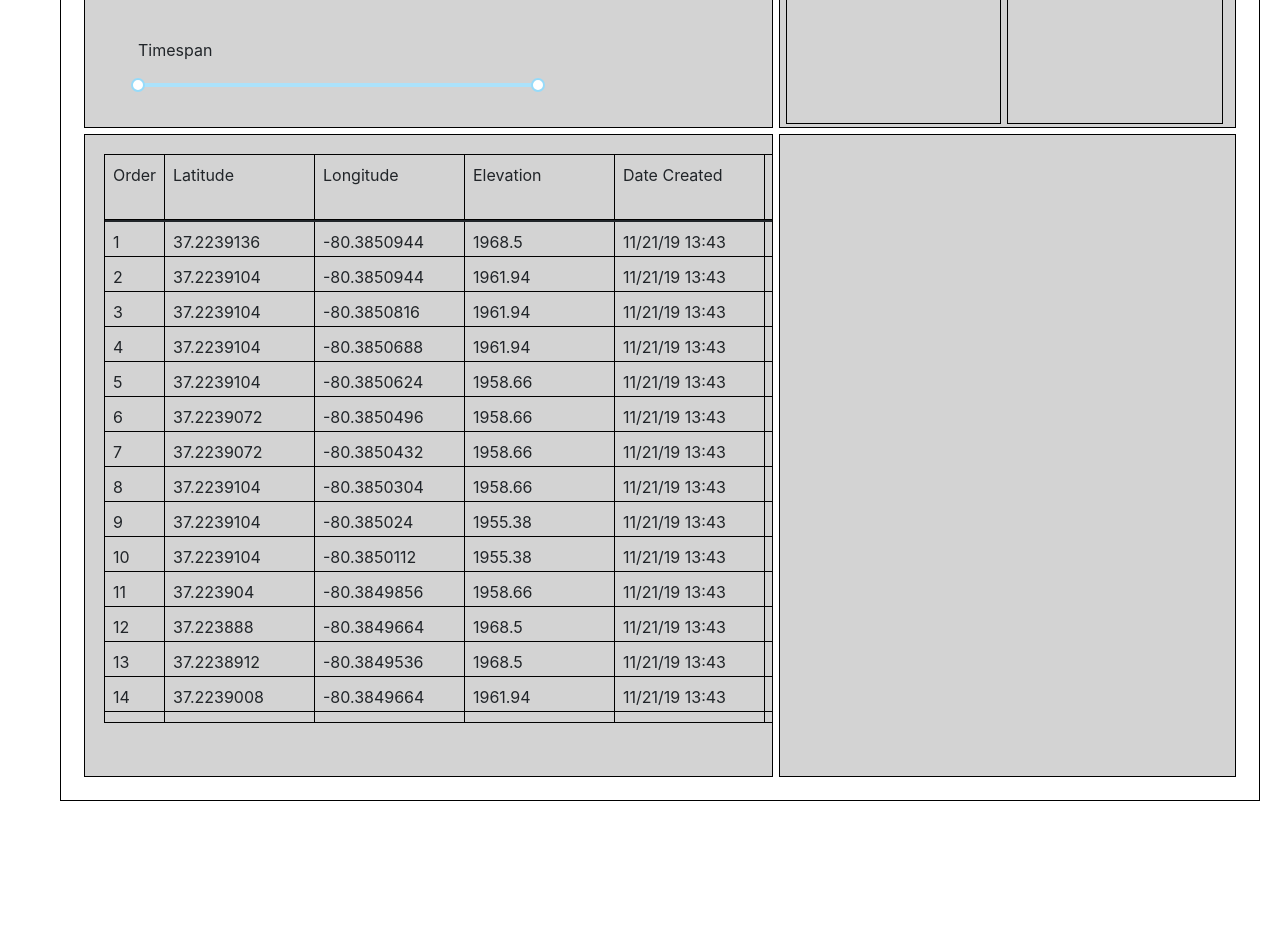
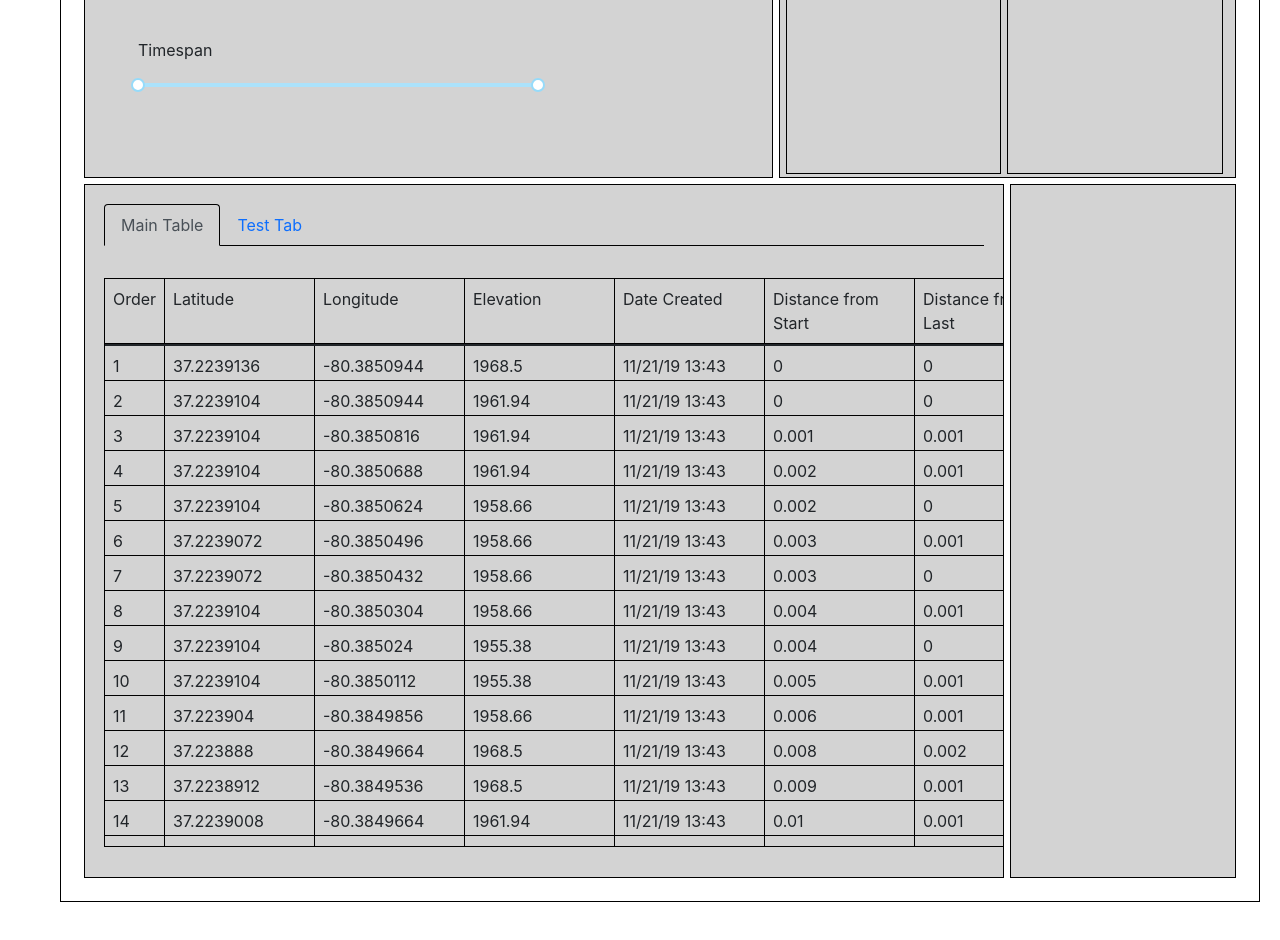
Before and after one commit to echo-lab/SensDat, a React (Create React App) app: page / in a window 1280 px wide. Shown: the part 580-1520 px from the top of the page. Before the commit the page ends 1421 px from the top, so only its background shows below. Built offline with nearby package versions, Linux system fonts and the light colour scheme.

Commit message:
Add tabs to Data Pane

```diff
--- a/src/data-view.js
+++ b/src/data-view.js
@@ -2,10 +2,28 @@ import React, { useCallback } from "react";
 import styled from "styled-components";
 import { useTable, useBlockLayout } from "react-table";
 import { FixedSizeList } from "react-window";
+import Tab from "react-bootstrap/Tab";
+import Tabs from 'react-bootstrap/Tabs';
+
+
+export function DataView({dataTable, uistate}) {
+  return (
+    <div className="data-container debug def-visible">
+      <Tabs defaultActiveKey="main" className="m-3">
+        <Tab eventKey="main" title="Main Table">
+          <Table dataTable={dataTable} />
+        </Tab>
+        <Tab eventKey="test" title="Test Tab">
+          <Styles><div>Hi there, I'm a test tab!</div></Styles>
+        </Tab>
+      </Tabs>
+    </div>
+  );
+}
 
 // This is pretty much copied from this example:
 // https://react-table.tanstack.com/docs/examples/virtualized-rows
-export function DataView({ dataTable, uistate }) {
+function Table({ dataTable }) {
   const scrollBarSize = React.useMemo(() => scrollbarWidth(), []);
 
   // These need to be memo-ized to prevent constant re-rendering
@@ -55,11 +73,7 @@ export function DataView({ dataTable, uistate }) {
     [prepareRow, rows]
   );
 
-  let classNames =
-    "data-container debug" + (uistate.showTable() ? " def-visible" : "");
-
   return (
-    <div className={classNames}>
       <Styles>
         <div {...getTableProps()} className="table">
           <div>
@@ -87,7 +101,6 @@ export function DataView({ dataTable, uistate }) {
           </div>
         </div>
       </Styles>
-    </div>
   );
 }
 
--- a/src/index.css
+++ b/src/index.css
@@ -19,7 +19,7 @@ div.debug {
   border: solid 1px black;
   display: grid;
   grid-template-columns: 20% 20% 20% 20% 20%;
-  grid-template-rows: 50% 50%;
+  grid-template-rows: 700px 700px;
   min-width: 1200px;
   min-height: 1200px;
   padding: 20px;
@@ -63,14 +63,27 @@ div.debug {
 }
 
 .data-container {
-  grid-column: 1 / span 3;
+  grid-column: 1 / span 4;
   grid-row-start: 2;
   overflow: scroll;
 }
 
 .tables-container {
-  grid-column: 4 / span 2;
+  grid-column: 5 / span 1;
   grid-row-start: 2;
+}
+
+.data-container .nav-tabs {
+  border-bottom: 1px solid black;
+}
+
+.data-container .nav-link.active {
+  background-color: inherit;
+  border-color: black black lightgrey black;
+}
+
+.data-container .nav-link:hover:not(.active) {
+  border-color: grey;
 }
 
 .modal-background {
```
